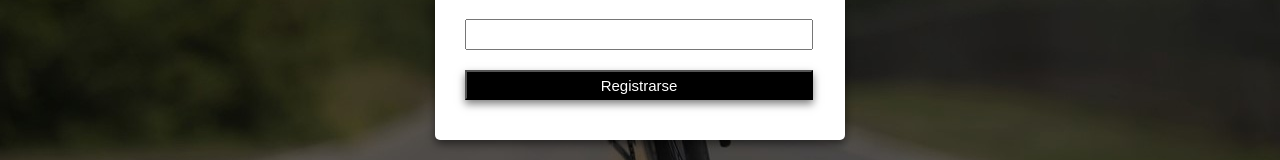
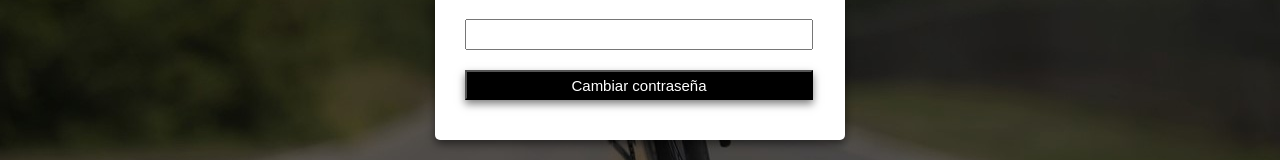
Before and after one commit to SebastianRodP/BikeStorePAGE, a React (Vite) app in the folder Frontend/: page /reccontra in a window 1280 px wide. Shown: the part 540-700 px from the top of the page. Built offline with nearby package versions, Linux system fonts and the light colour scheme.

Commit message:
recuperar contraseña
ya funciona recuperar contraseña

```diff
--- a/Frontend/src/Components/recuperar_pass/Recuperar_pass.jsx
+++ b/Frontend/src/Components/recuperar_pass/Recuperar_pass.jsx
@@ -67,7 +67,7 @@ function MyLoginPage() {
             const { error: updateError } = await client
                 .from('usuarios')
                 .update({ contraseña: password })
-
+                .eq('correo', correo);
 
             if (updateError) {
                 console.error('Error al actualizar la contraseña:', updateError.message);
@@ -82,6 +82,7 @@ function MyLoginPage() {
 } catch (error) {
     console.error('Error al consultar la base de datos:', error.message);
 }
+
         } else {
             console.log('El formulario contiene errores. Por favor, corríjalos.');
         }
@@ -128,7 +129,7 @@ function MyLoginPage() {
                 </div>
 
                 <div className='btnc'>
-                    <button className='boton' onClick={handleSubmit}>Registrarse</button>
+                    <button className='boton' onClick={handleSubmit}>Cambiar contraseña</button>
                 </div>
             </div>
         </div>
```
Lines whose indentation alone changed are shown as unchanged.
